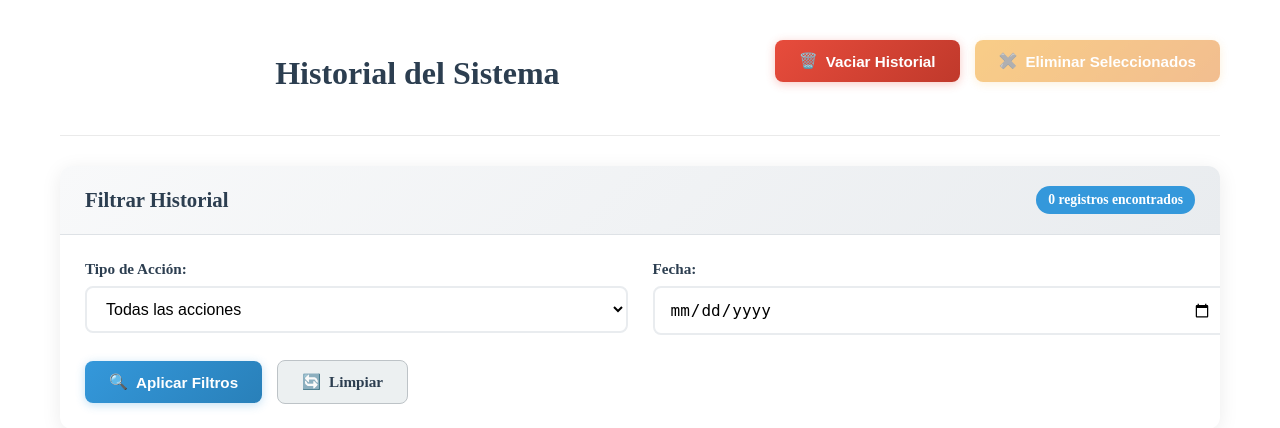
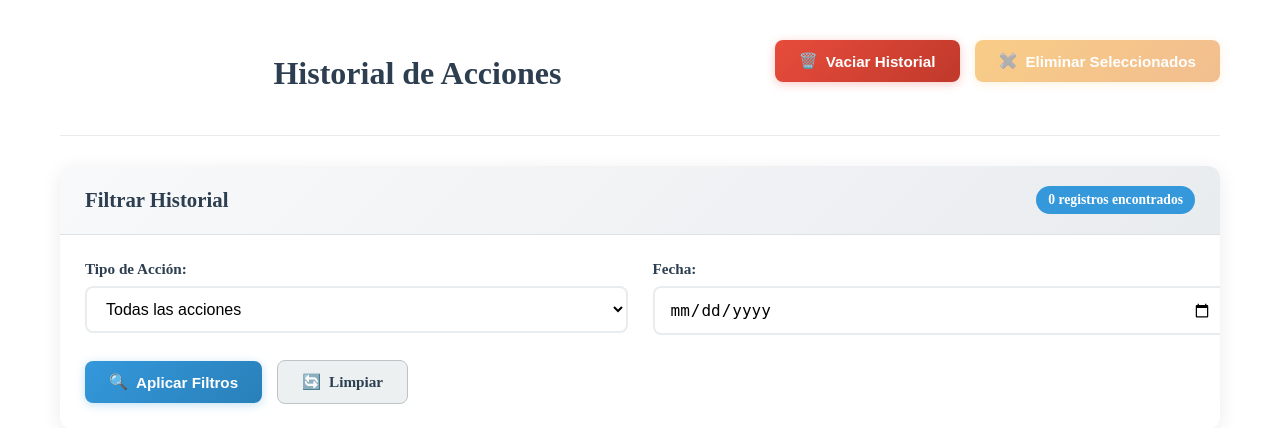
Before and after one commit to KadirBarquet/Formulario-ACT-QR-Placas-Django-App, a Django app: page /historial_acciones/ in a window 1280 px wide. Shown: the part 146-574 px from the top of the page. Run offline with Django 5.2, Linux system fonts and the light colour scheme; the visitor is signed in with stand-in values (Sample User, id 1); data that the repository does not hold is empty; some libraries are stand-ins or nearby versions.

Commit message:
rename titles actions historial template commit

```diff
--- a/templates/formulario/historial_acciones_list.html
+++ b/templates/formulario/historial_acciones_list.html
@@ -1,13 +1,13 @@
 {% extends 'base.html' %}
 {% load static %}
 
-{% block title %}Historial{% endblock %}
+{% block title %}Historial de Acciones{% endblock %}
 
 {% block content %}
 <div class="page-container">
     <div class="page-header">
         <div class="header-content">
-            <h1>Historial del Sistema</h1>
+            <h1>Historial de Acciones</h1>
         </div>
         <div class="header-actions">
             <button class="btn-danger" onclick="mostrarModalVaciar()" title="Vaciar todo el historial">
```
